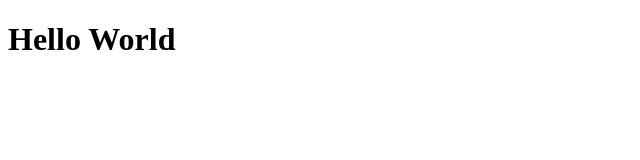
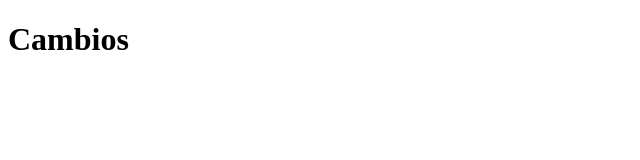
Before and after one commit to miguelescuela/miguelescuela.github.io, a plain HTML site: page index.html in a window 1280 px wide. Shown: the whole page, without its empty margins (0-640 px from the left). Drawn offline with Linux system fonts and the light colour scheme.

Commit message:
h1-cambios

```diff
--- a/index.html
+++ b/index.html
@@ -4,9 +4,10 @@
     <meta charset="UTF-8">
     <meta name="viewport" content="width=device-width, initial-scale=1.0">
     <meta http-equiv="X-UA-Compatible" content="ie=edge">
+
     <title>Miguelescuela</title>
 </head>
 <body>
-    <h1>Hello World</h1>
+    <h1>Cambios</h1>
 </body>
 </html>
```
